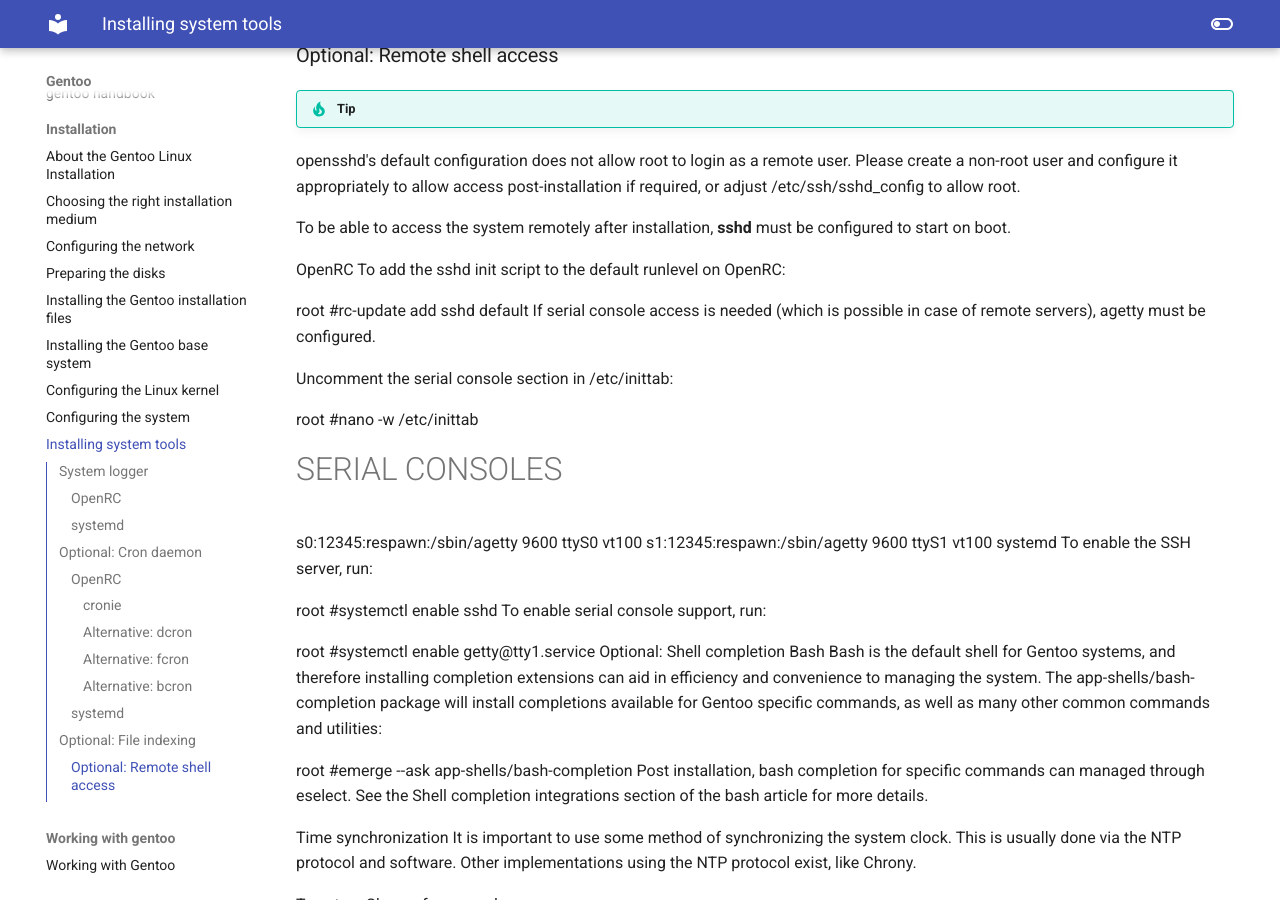
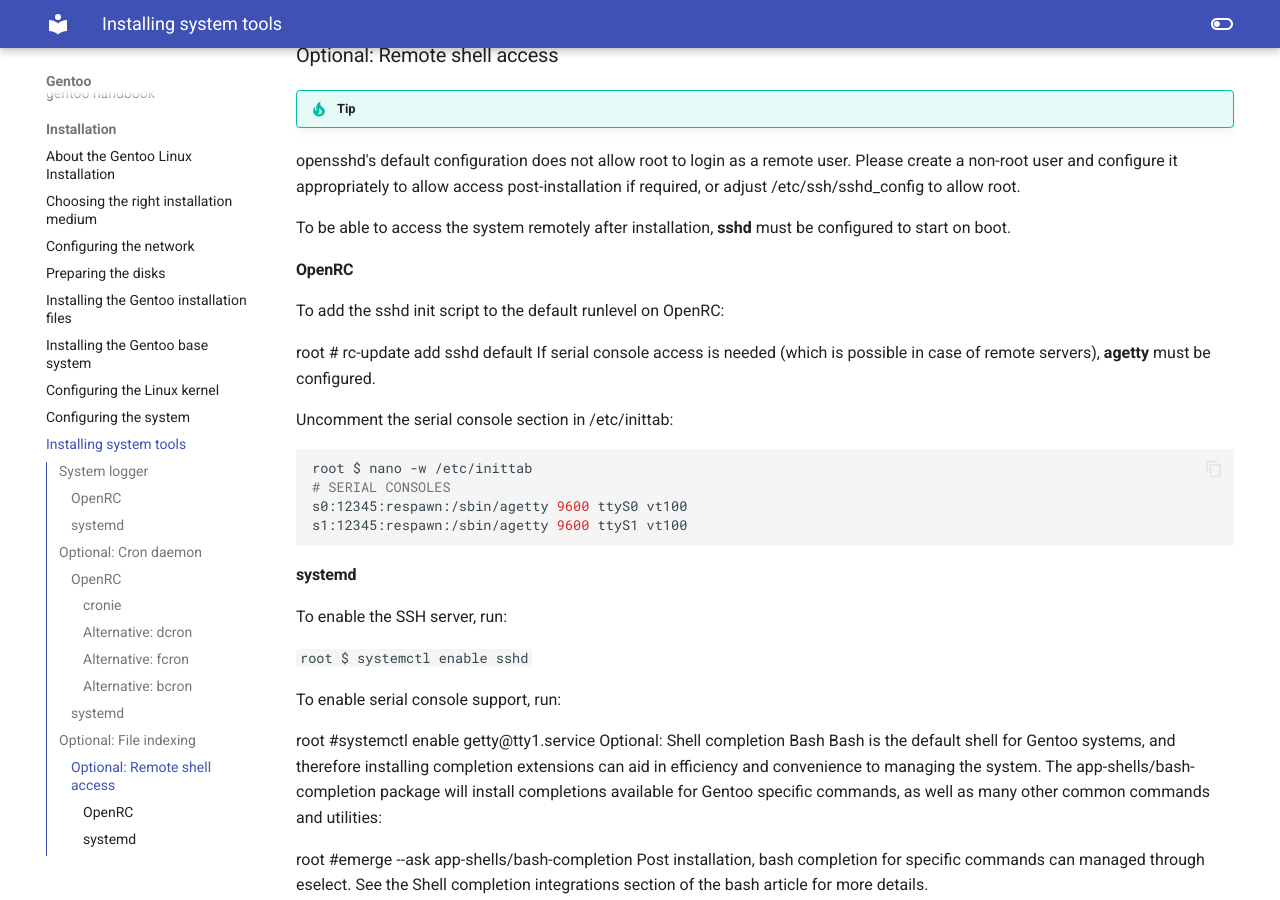
Before and after one commit to floviken/mkdocs, an MkDocs documentation site: the page built from docs/gentoo/installation/09-Installing system tools.md, in a window 1280 px wide and 900 px high, scrolled down 2827 px. Built offline with MkDocs 1.6.1 and Material for MkDocs 9.7.7, drawn with Linux system fonts in a browser that asks for light colours.

Commit message:
Update 09-Installing system tools.md

````diff
--- a/docs/gentoo/installation/09-Installing system tools.md
+++ b/docs/gentoo/installation/09-Installing system tools.md
@@ -101,22 +101,28 @@
 
 To be able to access the system remotely after installation, **sshd** must be configured to start on boot.
 
-OpenRC
+#### OpenRC
+
 To add the sshd init script to the default runlevel on OpenRC:
 
-root #rc-update add sshd default
-If serial console access is needed (which is possible in case of remote servers), agetty must be configured.
+root # rc-update add sshd default
+If serial console access is needed (which is possible in case of remote servers), **agetty** must be configured.
 
 Uncomment the serial console section in /etc/inittab:
 
-root #nano -w /etc/inittab
+```sh
+root $ nano -w /etc/inittab
 # SERIAL CONSOLES
 s0:12345:respawn:/sbin/agetty 9600 ttyS0 vt100
 s1:12345:respawn:/sbin/agetty 9600 ttyS1 vt100
-systemd
+```
+
+#### systemd
+
 To enable the SSH server, run:
 
-root #systemctl enable sshd
+`root $ systemctl enable sshd`
+
 To enable serial console support, run:
 
 root #systemctl enable getty@tty1.service
````
